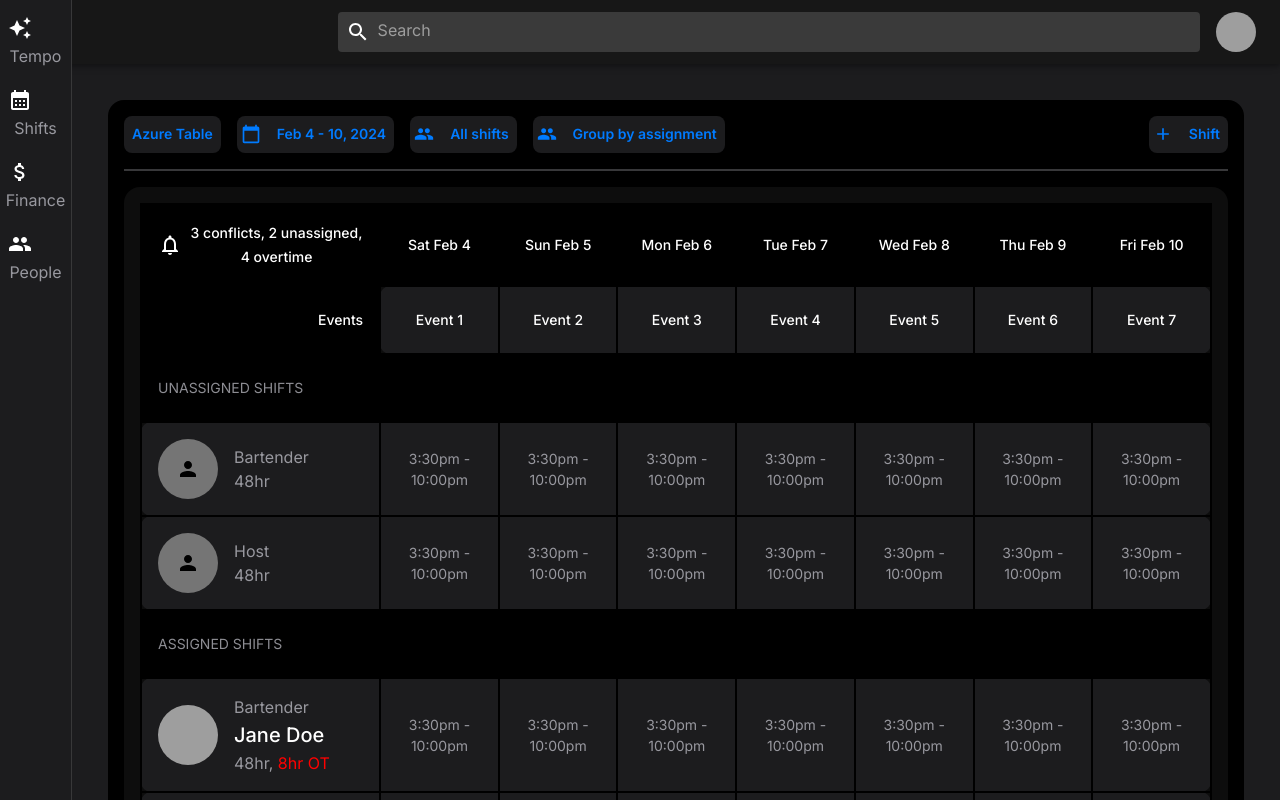
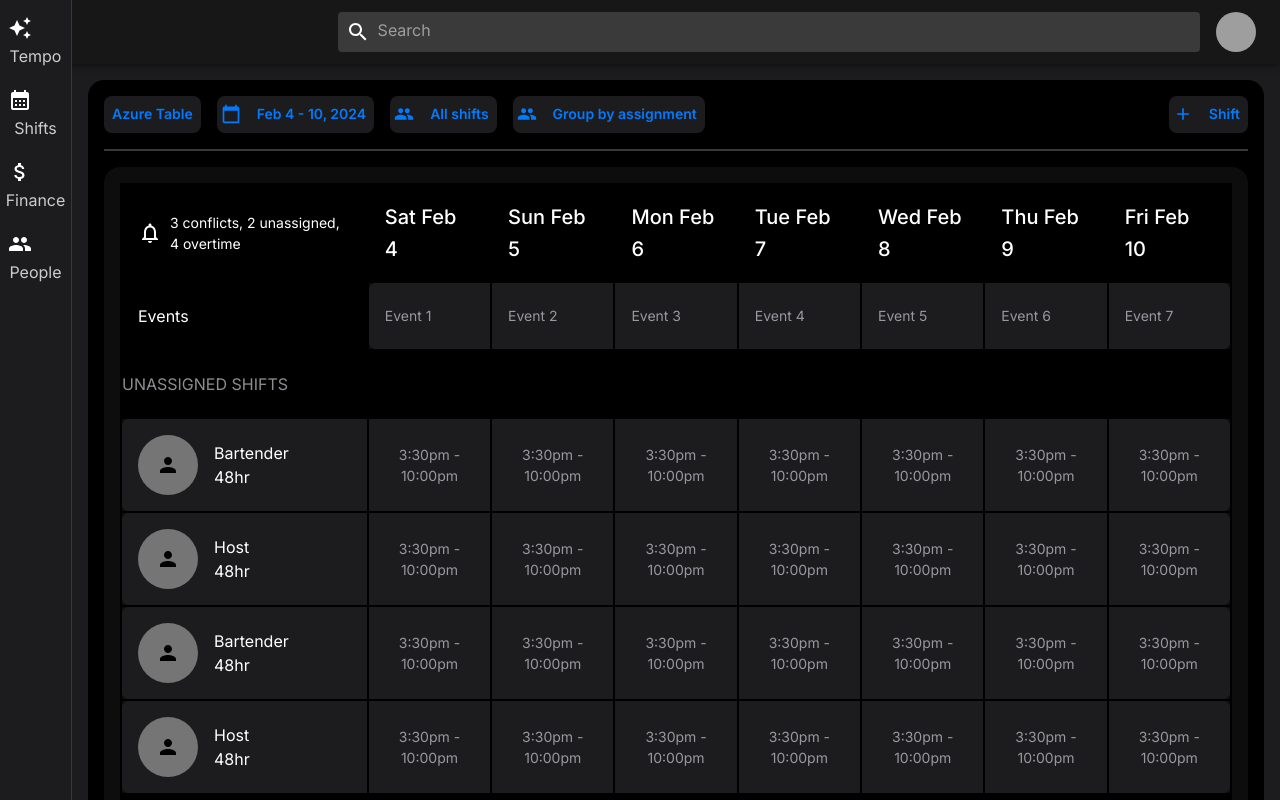
Before and after one commit to erikajns/tempo-ui, a React (Create React App) app: page /shifts in a window 1280 px wide. Shown: the top 800 px of the page. Built offline with nearby package versions, Linux system fonts and the light colour scheme; grey boxes are pictures that could not be loaded.

Commit message:
Table and general changes

```diff
--- a/src/components/ShiftTable/ShiftTable.js
+++ b/src/components/ShiftTable/ShiftTable.js
@@ -16,31 +16,35 @@ const ShiftTable = ({ columns, events, unassignedShifts, assignedShifts }) => {
             <TableCell className={classes.tableHeader} align="center">
               <Box display="flex" alignItems="center" gap="8px">
                 <NotificationsOutlinedIcon />
-                3 conflicts, 2 unassigned, 4 overtime
+                <Typography variant="body2">3 conflicts, 2 unassigned, 4 overtime</Typography>
               </Box>
             </TableCell>
             {columns.map((column, index) => (
-              <TableCell key={index} align="center" className={classes.tableHeader}>
-                {column}
+              <TableCell key={index} align="center" className={`${classes.tableHeader} ${classes.dateHeader}`}>
+                <Typography variant='h6'>{column}</Typography>
               </TableCell>
             ))}
           </TableRow>
           <TableRow>
-            <TableCell className={classes.tableHeader} align="right">Events</TableCell>
+            <TableCell className={classes.tableHeader} align="center">
+              <Typography variant="body1">Events</Typography>
+            </TableCell>
             {events.map((event, index) => (
               <TableCell
                 key={index}
                 align="center"
                 className={`${classes.tableCell} ${classes.clickableCell} ${index === 0 ? classes.eventCellStart : ''} ${index === events.length - 1 ? classes.eventCellEnd : ''}`}
               >
-                {event}
+                <Typography variant="body2">{event}</Typography>
               </TableCell>
             ))}
           </TableRow>
         </TableHead>
         <TableBody>
           <TableRow className={classes.sectionRow}>
-            <TableCell className={classes.sectionTitle} colSpan={columns.length + 1}>Unassigned Shifts</TableCell>
+            <TableCell className={classes.sectionTitle} colSpan={columns.length + 1}>
+              <Typography variant="body1">Unassigned Shifts</Typography>
+            </TableCell>
           </TableRow>
           {unassignedShifts.map((shift, index) => (
             <TableRow key={index} className={classes.shiftRow}>
@@ -59,7 +63,9 @@ const ShiftTable = ({ columns, events, unassignedShifts, assignedShifts }) => {
             </TableRow>
           ))}
           <TableRow className={classes.sectionRow}>
-            <TableCell className={classes.sectionTitle} colSpan={columns.length + 1}>Assigned Shifts</TableCell>
+            <TableCell className={classes.sectionTitle} colSpan={columns.length + 1}>
+              <Typography variant="body1">Assigned Shifts</Typography>
+            </TableCell>
           </TableRow>
           {assignedShifts.map((shift, index) => (
             <TableRow key={index} className={classes.shiftRow}>
--- a/src/components/ShiftTable/ShiftTable.styles.js
+++ b/src/components/ShiftTable/ShiftTable.styles.js
@@ -2,7 +2,7 @@ import { makeStyles } from '@mui/styles';
 
 const useStyles = makeStyles({
   tableContainer: {
-    marginBottom: '16px',
+    marginBottom: '0px !important',
     backgroundColor: '#000000',
     color: 'white',
     borderRadius: '16px',
@@ -17,7 +17,7 @@ const useStyles = makeStyles({
   },
   tableCell: {
     backgroundColor: '#1C1C1E',
-    color: 'rgba(235, 235, 245, 0.6)',
+    color: 'rgba(235, 235, 245, 0.6) !important',
     height: '68px',
     border: '2px solid #000000',
   },
@@ -26,7 +26,7 @@ const useStyles = makeStyles({
     backgroundColor: '#1C1C1E !important',
     '&:hover': {
       backgroundColor: '#3A3A3C !important',
-      color: 'white',
+      color: 'white !important',
     },
   },
   sectionTitle: {
@@ -36,11 +36,12 @@ const useStyles = makeStyles({
     textAlign: 'left',
     borderBottom: '2px solid #000000',
     textTransform: 'uppercase',
-    padding: '8px',
+    padding: '0px !important',
   },
   sectionRow: {
     backgroundColor: '#000000',
     height: '29px',
+    marginBottom: '20px'
   },
   shiftRow: {
     height: '68px',
@@ -64,6 +65,9 @@ const useStyles = makeStyles({
     backgroundColor: '#1C1C1E',
     borderRadius: '0 10px 10px 0',
   },
+  dateHeader:{
+    color: 'white !important'
+  }
 });
 
 export default useStyles;
--- a/src/index.css
+++ b/src/index.css
@@ -8,7 +8,6 @@ body, html, #root {
 }
 
 .main-content {
-  padding: 20px;
   background-color: #1C1C1E;
   min-height: 100vh;
   margin-left: 72px;
--- a/src/pages/Shifts/Shifts.js
+++ b/src/pages/Shifts/Shifts.js
@@ -6,6 +6,8 @@ const Shifts = () => {
   const events = ['Event 1', 'Event 2', 'Event 3', 'Event 4', 'Event 5', 'Event 6', 'Event 7'];
 
   const unassignedShifts = [
+    { role: 'Bartender', name: '', hours: '48', isAssigned: false },
+    { role: 'Host', name: '', hours: '48', isAssigned: false },
     { role: 'Bartender', name: '', hours: '48', isAssigned: false },
     { role: 'Host', name: '', hours: '48', isAssigned: false },
   ];
--- a/src/theme.js
+++ b/src/theme.js
@@ -91,15 +91,8 @@ const theme = createTheme({
         head: {
           backgroundColor: '#000000',
           color: 'white',
-          height: '68px',
           border: '2px solid #000000',
-        },
-      },
-    },
-    MuiTypography: {
-      styleOverrides: {
-        root: {
-          color: 'rgba(235, 235, 245, 0.6)',
+          textAlign: 'left'
         },
       },
     },
```
